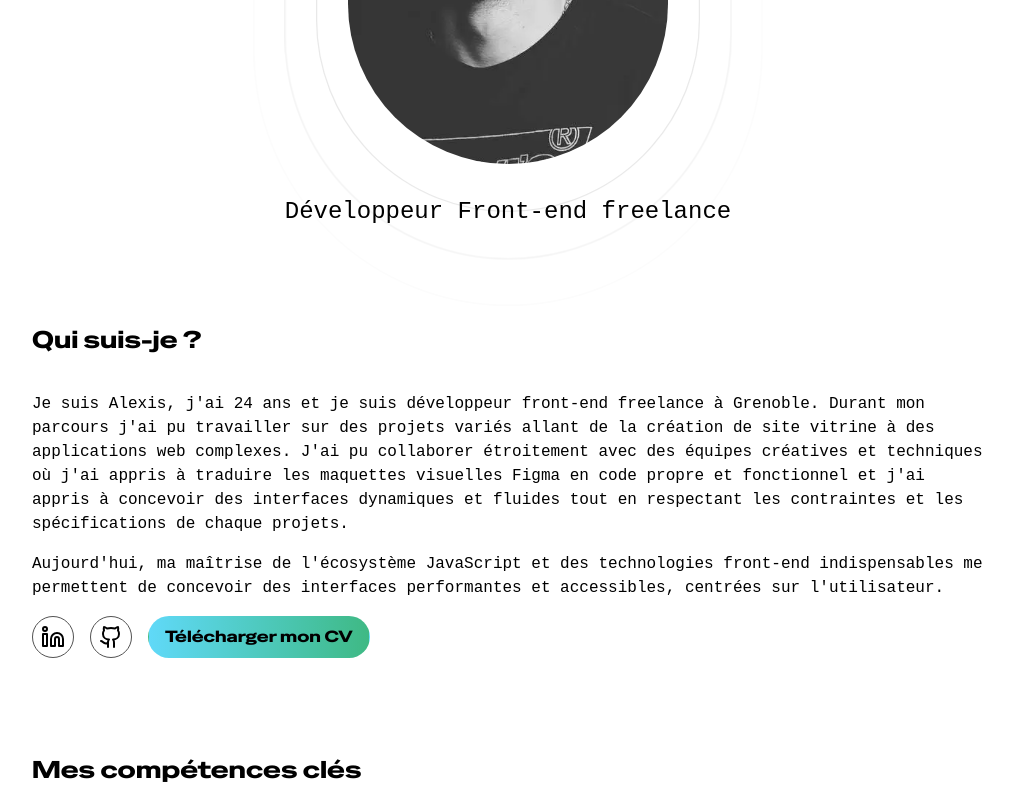
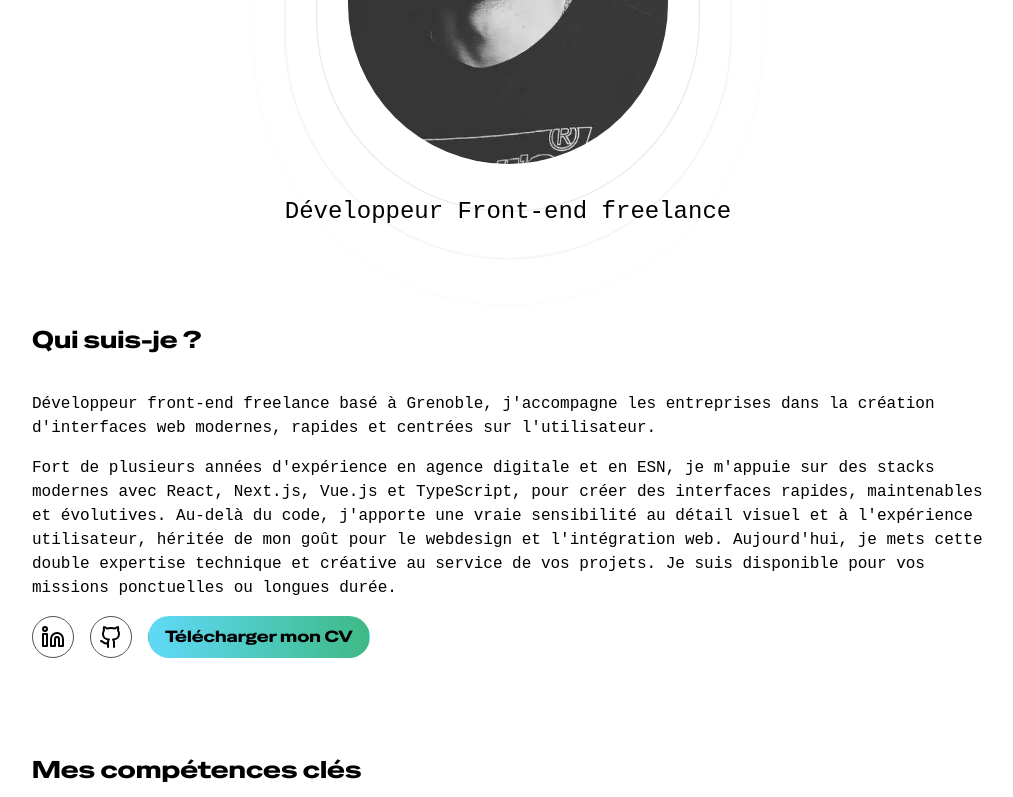
Before and after one commit to AlexisF9/Portfolio-2025, a Next.js app: page / in a window 1280 px wide. Shown: the part 476-1273 px from the top of the page, without its empty margins (132-1145 px from the left). Built offline with nearby package versions, Linux system fonts and the light colour scheme; a web font is replaced by a local one.

Commit message:
edit intro in home page

```diff
--- a/src/components/intro.tsx
+++ b/src/components/intro.tsx
@@ -169,20 +169,19 @@ export function Intro() {
           Qui suis-je ?
         </h3>
         <p className="translate-anim dark:text-white mb-4">
-          Je suis Alexis, j&apos;ai 24 ans et je suis développeur front-end
-          freelance à Grenoble. Durant mon parcours j&apos;ai pu travailler sur
-          des projets variés allant de la création de site vitrine à des
-          applications web complexes. J&apos;ai pu collaborer étroitement avec
-          des équipes créatives et techniques où j&apos;ai appris à traduire les
-          maquettes visuelles Figma en code propre et fonctionnel et j&apos;ai
-          appris à concevoir des interfaces dynamiques et fluides tout en
-          respectant les contraintes et les spécifications de chaque projets.
+          Développeur front-end freelance basé à Grenoble, j'accompagne les
+          entreprises dans la création d'interfaces web modernes, rapides et
+          centrées sur l'utilisateur.
         </p>
         <p className="translate-anim dark:text-white">
-          Aujourd&apos;hui, ma maîtrise de l&apos;écosystème JavaScript et des
-          technologies front-end indispensables me permettent de concevoir des
-          interfaces performantes et accessibles, centrées sur
-          l&apos;utilisateur.
+          Fort de plusieurs années d'expérience en agence digitale et en ESN, je
+          m'appuie sur des stacks modernes avec React, Next.js, Vue.js et
+          TypeScript, pour créer des interfaces rapides, maintenables et
+          évolutives. Au-delà du code, j'apporte une vraie sensibilité au détail
+          visuel et à l'expérience utilisateur, héritée de mon goût pour le
+          webdesign et l'intégration web. Aujourd'hui, je mets cette double
+          expertise technique et créative au service de vos projets. Je suis
+          disponible pour vos missions ponctuelles ou longues durée.
         </p>
         <div ref={buttonsRef} className="flex flex-wrap gap-4 mt-4">
           <div className="opacity-anim">
```
